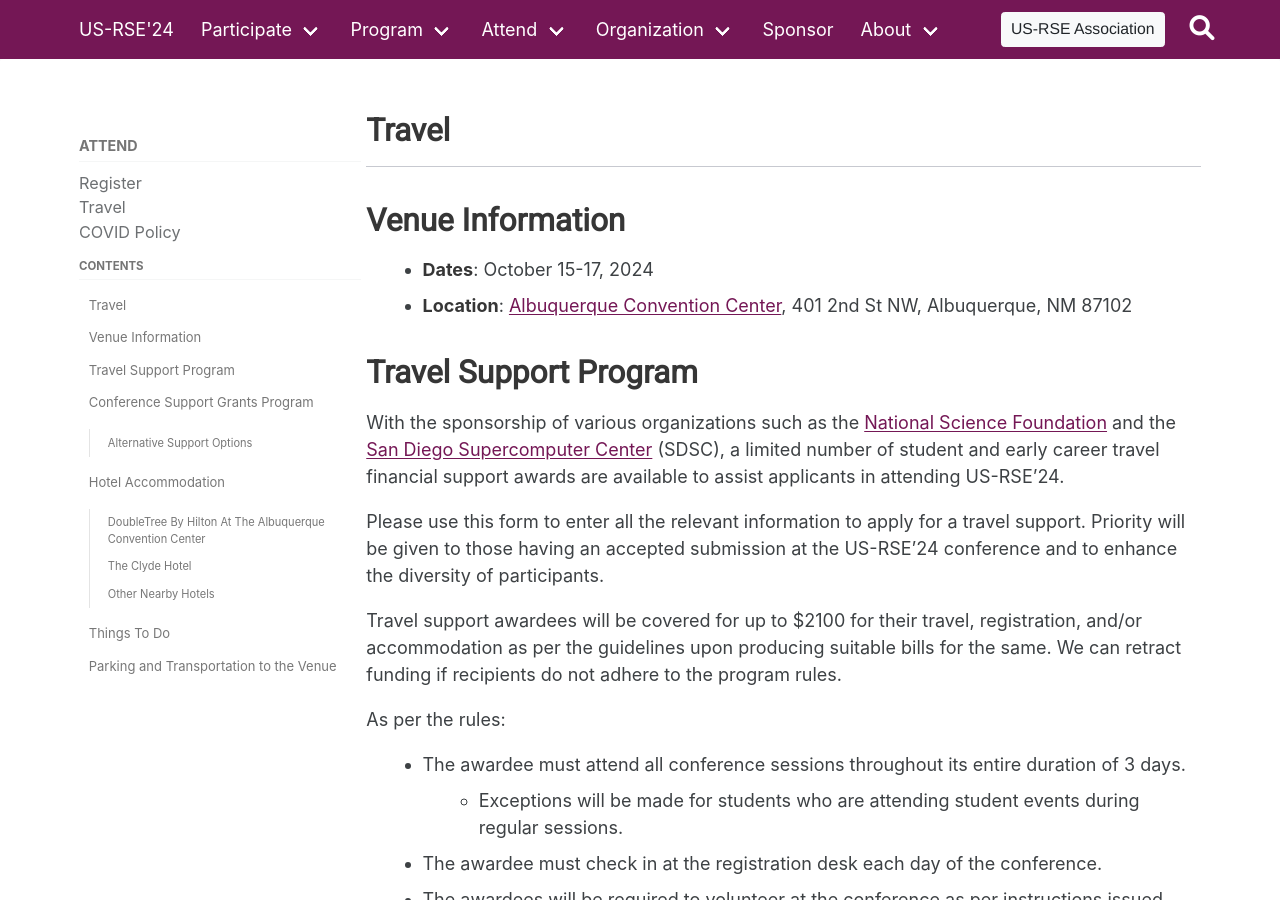
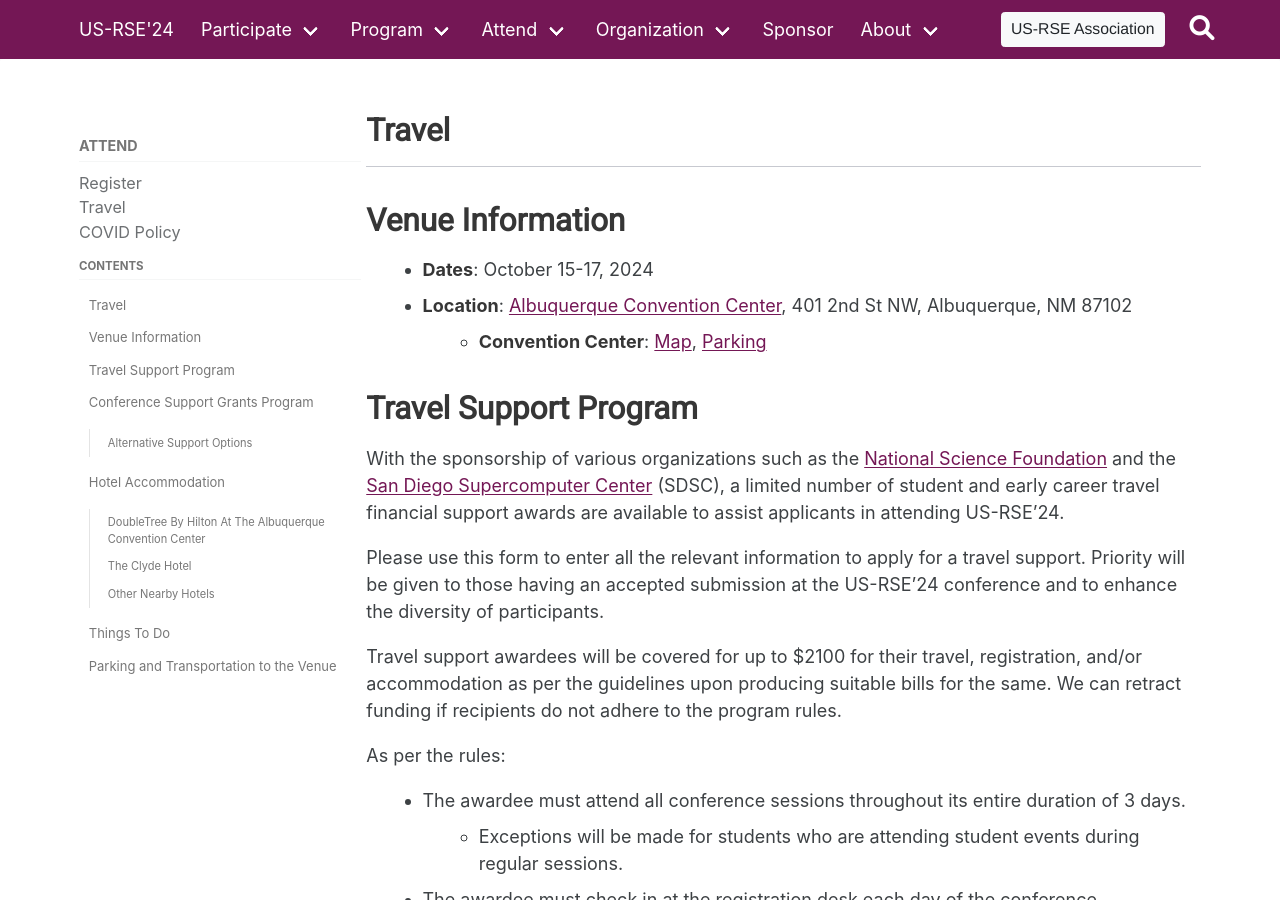
Before and after one commit to USRSE/usrse24, a Jekyll site: the page built from pages/attend/travel.md, in a window 1280 px wide and 900 px high. Built offline with Jekyll 4.4.1, drawn with Linux system fonts in a browser that asks for light colours; a style sheet for code colours, icons or effects is not loaded.

Commit message:
Add map and parking links

```diff
--- a/pages/attend/travel.md
+++ b/pages/attend/travel.md
@@ -12,6 +12,7 @@
 
 - **Dates**: October 15-17, 2024
 - **Location**: [Albuquerque Convention Center](https://albuquerquecc.com/), 401 2nd St NW, Albuquerque, NM 87102
+  - **Convention Center**: [Map](https://www.visitalbuquerque.org/meetings/convention-center/specs/), [Parking](https://albuquerquecc.com/parking/)
 
 ## Travel Support Program
 
```
